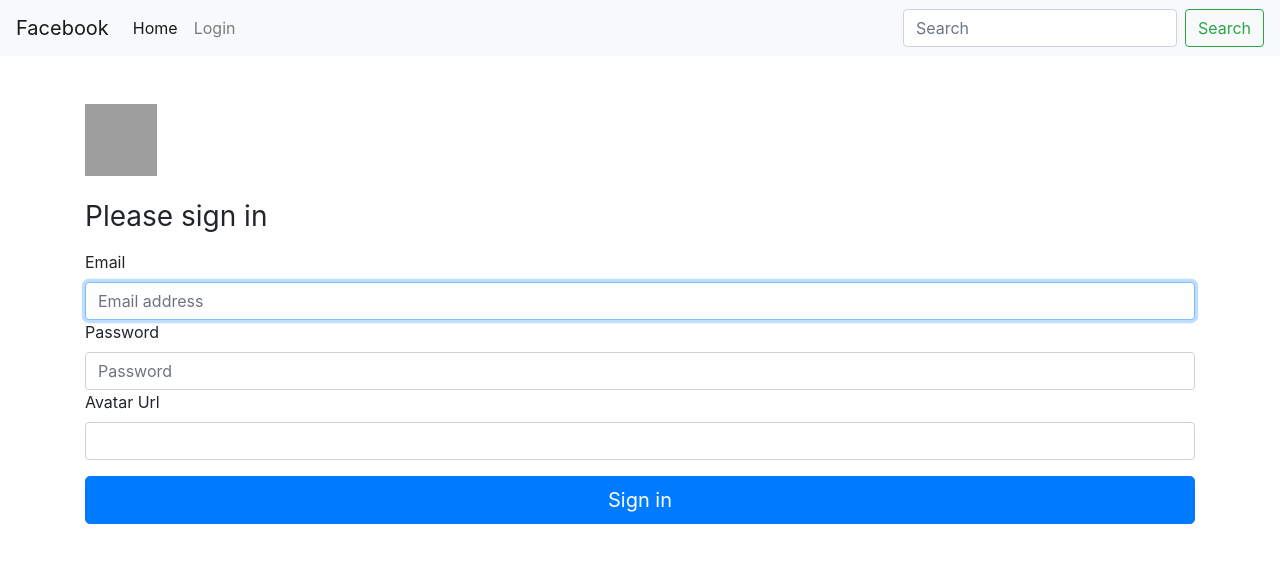
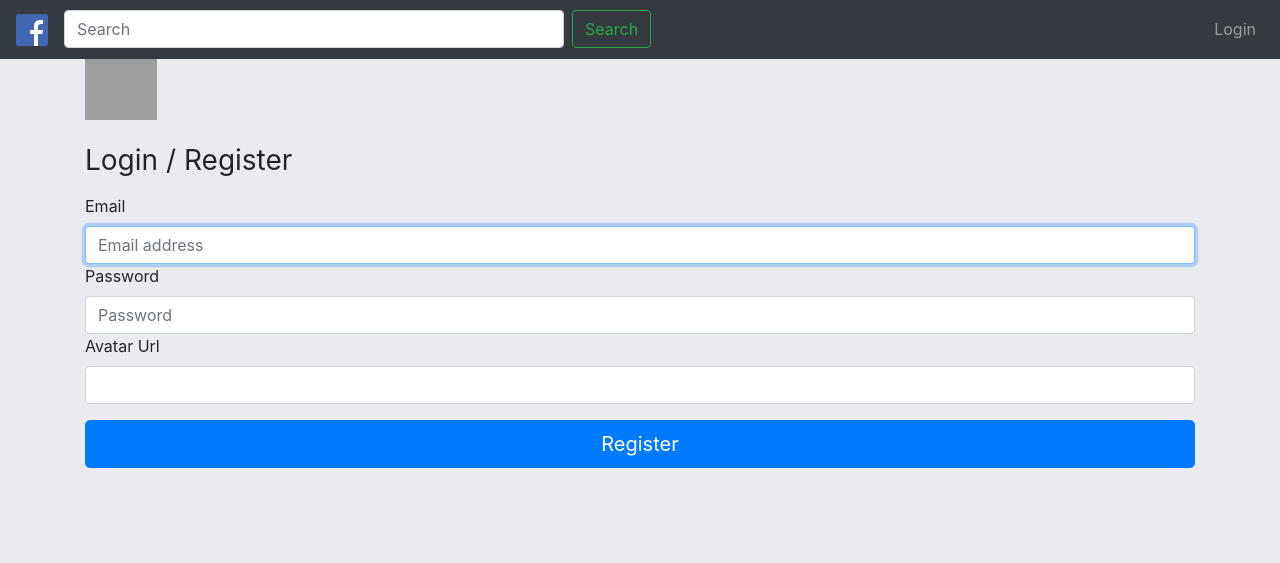
Before and after one commit to PrimeTimeTran/cs-Facebook, a Flask app: page / in a window 1280 px wide. Shown: the top 563 px of the page. Run offline with Flask 2, Linux system fonts and the light colour scheme; data comes from the database, SQL or seed files in the repository; both versions use the stored data as it was after the commit; some libraries are stand-ins or nearby versions; grey boxes are pictures that could not be loaded.

Commit message:
second commit

```diff
--- a/app.py
+++ b/app.py
@@ -4,6 +4,8 @@
 from flask_login import UserMixin, LoginManager, logout_user, login_user, current_user, login_required
 
 from werkzeug.security import generate_password_hash, check_password_hash
+import enum
+from flask_moment import Moment
 
 app = Flask(__name__)
 
@@ -11,6 +13,8 @@
 app.config['SEND_FILE_MAX_AGE_DEFAULT'] = 0
 app.secret_key = 'Secret'
 
+moment = Moment()
+moment.init_app(app)
 login_manager = LoginManager(app)
 db = SQLAlchemy(app)
 
@@ -40,6 +44,23 @@
     image_url = db.Column(db.Text)
     created_at = db.Column(db.DateTime(timezone=True), server_default=db.func.now())
 
+class ReactionEnum(enum.Enum):
+    liked = 'liked'
+    laughed = 'laughed'
+    wowed = 'wowed'
+    frowned = 'frowned'
+    loved = 'loved'
+
+class Reaction(db.Model):
+    id = db.Column(db.Integer, primary_key=True)
+    user_id = db.Column(db.Integer)
+    post_id = db.Column(db.Integer)
+    reaction_type = db.Column(
+        db.Enum(ReactionEnum),
+        default=ReactionEnum.liked,
+        nullable=False
+    )
+
 db.create_all()
 
 @login_manager.user_loader
@@ -56,14 +77,17 @@
         user = User.query.get(post.user_id)
         post.avatar_url = user.avatar_url
         post.username = user.email
-
     return render_template('/views/root.html', posts = posts)
 
 @app.route('/users', methods=['POST'])
 def create_user():
     user = User.query.filter_by(email = request.form['email']).first()
     if user:
+        print('found')
         if user.check_password(request.form['password']):
+            return redirect(url_for('home'))
+        else:
+            flash('Incorrect password', 'info')
             return redirect(url_for('home'))
     else:
         if request.method == 'POST':
@@ -93,13 +117,15 @@
 @app.route('/posts/<id>')
 def view_post(id):
     post = Post.query.get(id)
+    user = User.query.get(post.user_id)
+    post.avatar_url = user.avatar_url
+    post.username = user.email
     comments = Comment.query.filter_by(post_id = post.id).all()
     for comment in comments:
         user = User.query.get(comment.user_id)
         comment.username = user.email
         comment.avatar_url = user.avatar_url
-    return render_template('post.html', post = post, comments = comments)
-
+    return render_template('/views/post.html', post = post, comments = comments)
 
 @app.route('/posts/<id>/comments', methods=["POST"])
 def create_comment(id):
--- /dev/null
+++ b/static/style.css
@@ -0,0 +1,21 @@
+* {
+  margin: 0;
+}
+
+body {
+  background-color: #e9ebee;
+}
+
+.card {
+  padding: 15px;
+}
+
+.avatar {
+  height: 100px;
+  width: 100px;
+}
+
+nav {
+  color: white;
+  background-color: #4267b2;
+}
--- a/templates/base.html
+++ b/templates/base.html
@@ -5,13 +5,19 @@
     <meta charset="UTF-8">
     <meta name="viewport" content="width=device-width, initial-scale=1.0">
     <meta http-equiv="X-UA-Compatible" content="ie=edge">
+    <link rel="stylesheet" href="https://cdnjs.cloudflare.com/ajax/libs/font-awesome/5.11.2/css/all.css">
     <link rel="stylesheet" href="https://stackpath.bootstrapcdn.com/bootstrap/4.3.1/css/bootstrap.min.css"
         integrity="sha384-ggOyR0iXCbMQv3Xipma34MD+dH/1fQ784/j6cY/iJTQUOhcWr7x9JvoRxT2MZw1T" crossorigin="anonymous">
-    <title>Register</title>
+    {{ moment.include_jquery() }}
+    {{ moment.include_moment() }}
+    <link rel="stylesheet" href="{{url_for('static',filename='style.css')}}">
+    <link rel="shortcut icon" href="{{url_for('static', filename='logo.png')}}">
+    {% block head %}
+    {% endblock head %}
 </head>
 
 <body>
-    {% include 'navbar.html' %}
+    {% include 'components/navbar.html' %}
     {% include 'components/flash-messages.html' %}
     {% block body %}
     {% endblock body %}
--- a/templates/navbar.html
+++ b/templates/components/navbar.html
@@ -1,37 +1,33 @@
-<nav class="navbar navbar-expand-lg navbar-light bg-light">
-    <a class="navbar-brand" href="{{url_for('home')}}">Facebook</a>
+<nav class="navbar navbar-expand-lg navbar-dark bg-dark fixed-top w-100">
+    <a class="navbar-brand" href="{{url_for('home')}}"><img src="{{url_for('static',filename='logo.png')}}"
+            style="font-size: 1em; color: grey"></img></a>
     <button class="navbar-toggler" type="button" data-toggle="collapse" data-target="#navbarSupportedContent"
         aria-controls="navbarSupportedContent" aria-expanded="false" aria-label="Toggle navigation">
-        <span class="navbar-toggler-icon"></span>
+        <span src="{{url_for('static',filename='logo.png')}}" class="navbar-toggler-icon"></span>
     </button>
-
     <div class="collapse navbar-collapse" id="navbarSupportedContent">
         <ul class="navbar-nav mr-auto">
-            <li class="nav-item active">
-                <a class="nav-link" href="#">Home <span class="sr-only">(current)</span></a>
-            </li>
-
+            <form class="form-inline my-2 my-lg-0">
+                <input class="form-control mr-sm-2" type="search" placeholder="Search" aria-label="Search" style="width: 500px;">
+                <button class="btn btn-outline-success my-2 my-sm-0" type="submit">Search</button>
+            </form>
+        </ul>
+        <ul class="navbar-nav">
             {% if current_user.is_authenticated %}
-            <li class="nav-item">
-                <a class="nav-link" href="{{url_for('logout')}}">Log Out</a>
-            </li>
             <li class="nav-item">
                 <a class="nav-link" href="{{url_for('home', filter='most-recent')}}">Most Recent</a>
             </li>
             <li class="nav-item">
                 <a class="nav-link" href="{{url_for('home', filter='most-popular')}}">Most Popular</a>
             </li>
-
+            <li class="nav-item">
+                <a class="nav-link" href="{{url_for('logout')}}">Log Out</a>
+            </li>
             {% else %}
             <li class="nav-item">
                 <a class="nav-link" href="{{url_for('home')}}">Login</a>
             </li>
-
             {% endif %}
         </ul>
-        <form class="form-inline my-2 my-lg-0">
-            <input class="form-control mr-sm-2" type="search" placeholder="Search" aria-label="Search">
-            <button class="btn btn-outline-success my-2 my-sm-0" type="submit">Search</button>
-        </form>
     </div>
 </nav>
--- a/templates/registeration-form.html
+++ b/templates/components/register-form.html
@@ -3,17 +3,16 @@
         <div class="container">
             <form class="form-signin" method="POST" action="/users">
                 <img class="mb-4" src="/docs/4.3/assets/brand/bootstrap-solid.svg" alt="" width="72" height="72">
-                <h1 class="h3 mb-3 font-weight-normal">Please sign in</h1>
+                <h1 class="h3 mb-3 font-weight-normal">Login / Register</h1>
                 <label for="inputEmail">Email</label>
                 <input name="email" type="email" id="inputEmail" class="form-control" placeholder="Email address"
-                    required="" autofocus="">
-
+                    required="" autofocus>
                 <label for="inputPassword">Password</label>
                 <input name="password" type="password" id="inputPassword" class="form-control" placeholder="Password"
                     required="">
                 <label for="inputAvatar">Avatar Url</label>
                 <input name="avatar_url" type="text" class="form-control" id="inputAvatar">
-                <button class="btn btn-lg btn-primary btn-block mt-3" type="submit">Sign in</button>
+                <button class="btn btn-lg btn-primary btn-block mt-3" type="submit">Register</button>
             </form>
         </div>
     </div>
--- a/templates/views/root.html
+++ b/templates/views/root.html
@@ -1,9 +1,17 @@
 {% extends 'base.html' %}
+
+{% block head %}
+    {% if current_user.is_authenticated: %}
+        <title>Facebook - Newsfeed, News, Images, Video</title>
+    {% else %}
+        <title>Facebook - Please Sign In</title>
+    {% endif %}
+{% endblock head %}
 
 {% block body %}
     {% if current_user.is_authenticated: %}
         {% include 'views/home.html' %}
     {% else %}
-        {% include 'registeration-form.html' %}
+        {% include 'components/register-form.html' %}
     {% endif %}
 {% endblock body %}
```
Also changed, not shown: templates/components/_post.html (+17 -7 lines), templates/views/home.html (+12 -8 lines), templates/views/post.html (renamed from templates/post.html, +13 -3 lines), test.py (added, +28 -0 lines), database.sqlite3, static/logo.png (added).
